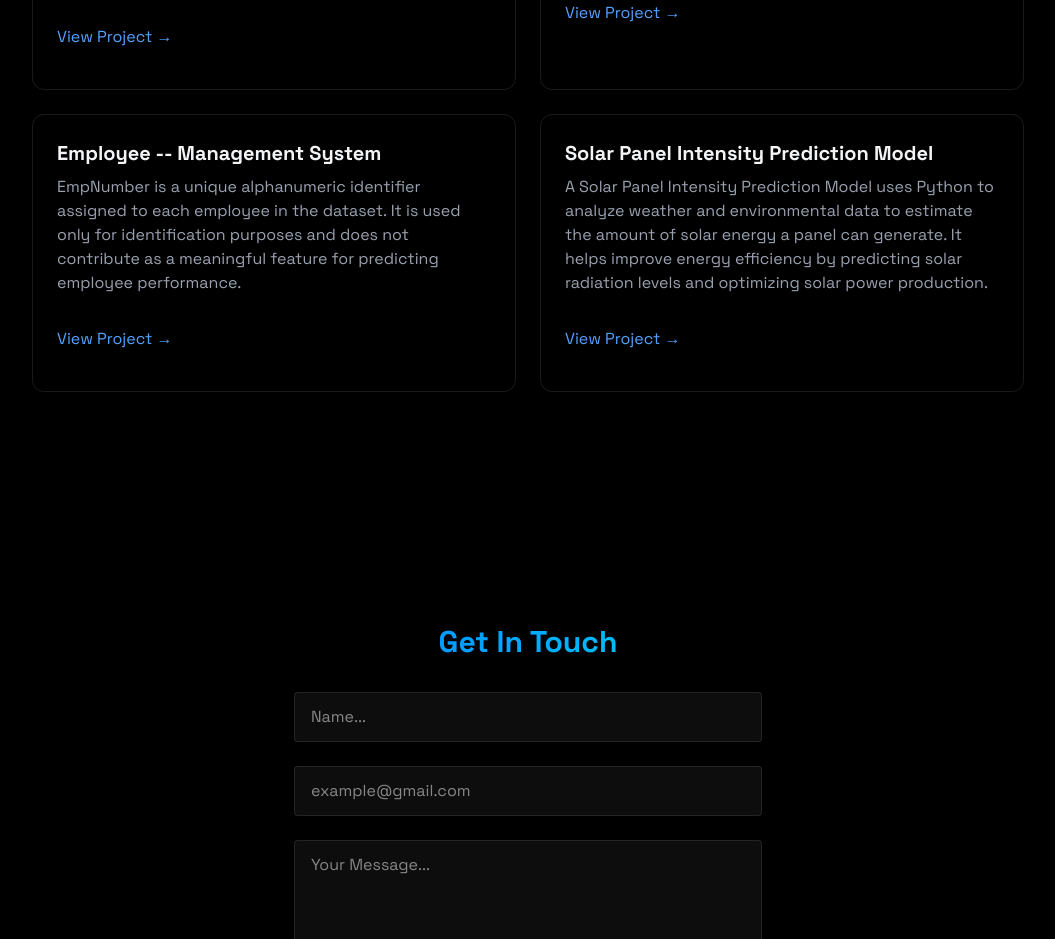
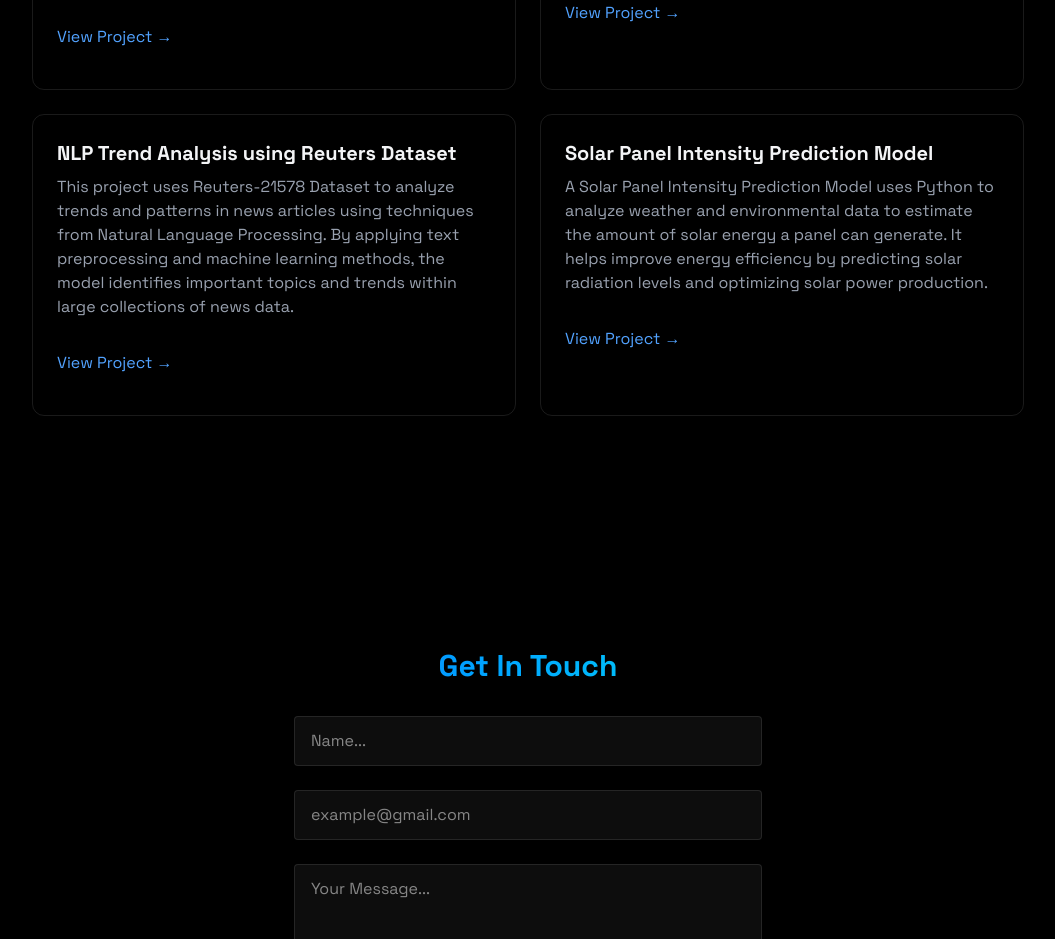
Before and after one commit to kumarsurendra10/SurendraPortFolio, a React (Vite) app in the folder Portfolio-main/: page / in a window 1280 px wide. Shown: the part 1960-2899 px from the top of the page, without its empty margins (112-1167 px from the left). Built offline with nearby package versions, Linux system fonts and the light colour scheme.

Commit message:
Change project title and enhance description
Updated project title and description for clarity.

```diff
--- a/Portfolio-main/src/Components/Sections/Projects.jsx
+++ b/Portfolio-main/src/Components/Sections/Projects.jsx
@@ -69,10 +69,9 @@ export const Projects = () => {
               transition-all
             "
             >
-              <h3 className="text-xl font-bold mb-2">Employee -- Management System</h3>
+              <h3 className="text-xl font-bold mb-2">NLP Trend Analysis using Reuters Dataset</h3>
               <p className="text-gray-400 mb-4">
-              EmpNumber is a unique alphanumeric identifier assigned to each employee in the dataset. It is used only for identification purposes and does not contribute as a meaningful feature for predicting employee performance.
-
+             This project uses Reuters-21578 Dataset to analyze trends and patterns in news articles using techniques from Natural Language Processing. By applying text preprocessing and machine learning methods, the model identifies important topics and trends within large collections of news data.
               </p>
 
               <div className="flex justify-between items-center">
```
